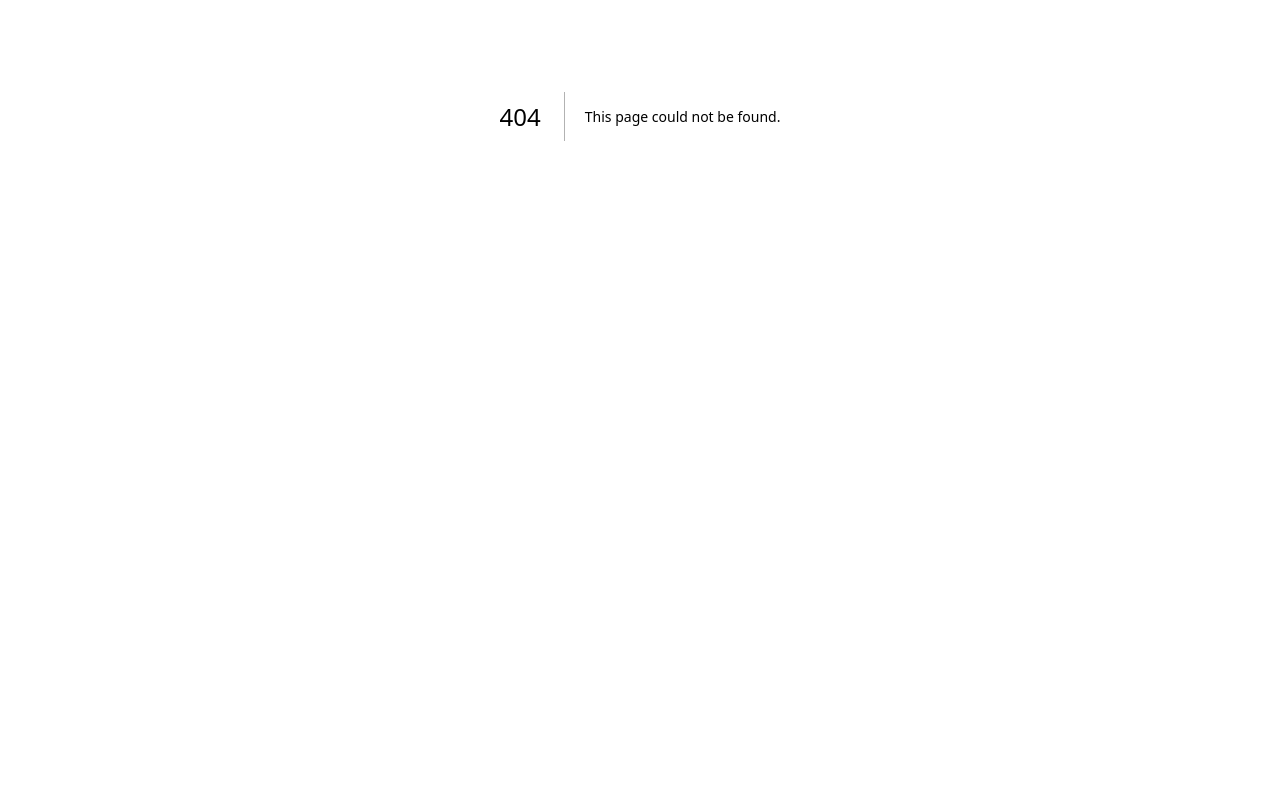
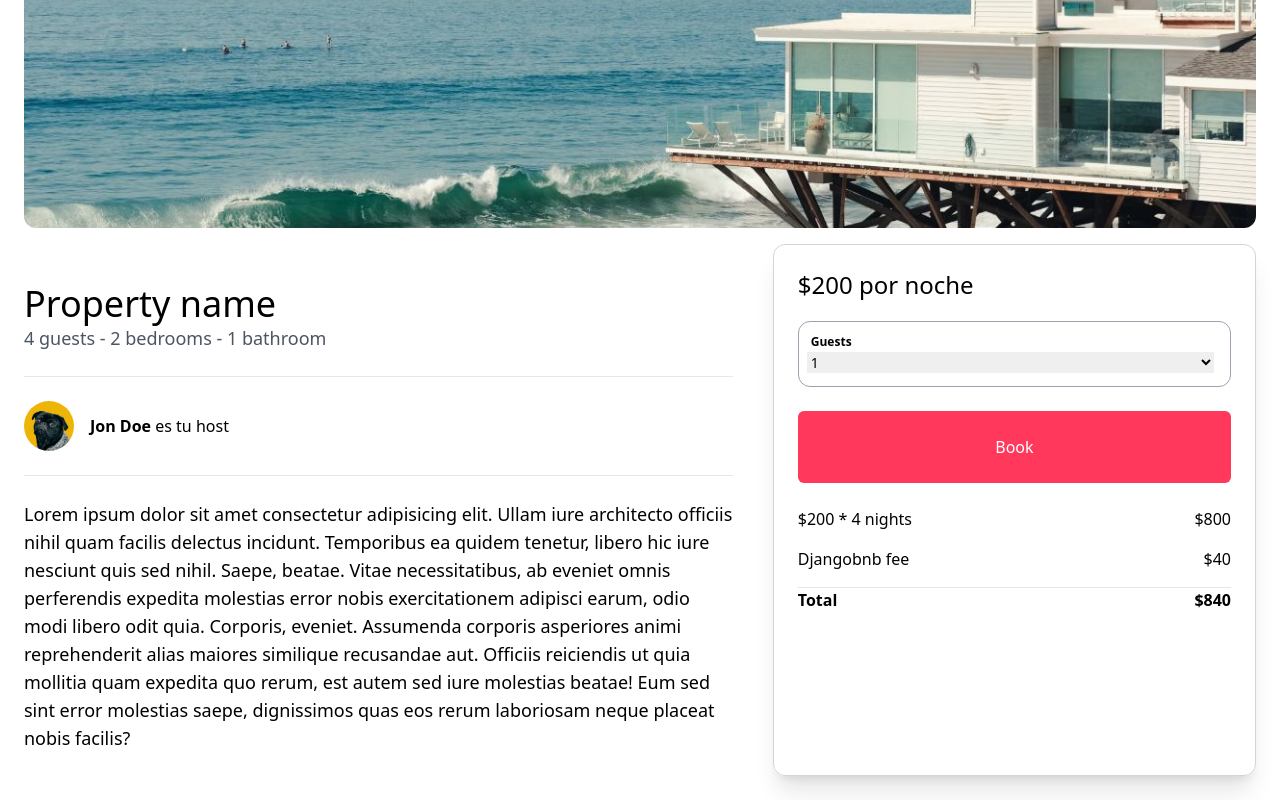
Before and after one commit to ga1ker/airbnb-clone, a Next.js app: page /properties/1 in a window 1280 px wide. Before the commit this address had no page. Shown: the part 412-1212 px from the top of the page. Before the commit the page ends 928 px from the top, so only its background shows below. Built offline with nearby package versions, Linux system fonts and the light colour scheme.

Commit message:
Detail page for properties (static)

```diff
--- /dev/null
+++ b/app/components/properties/ReservationSideBar.tsx
@@ -0,0 +1,37 @@
+const ReservationSideBar = () => {
+    return(
+        <aside className="p-6 col-span-2 rounded-xl border border-gray-300 shadow-xl">
+            <h2 className="mb-5 text-2xl">$200 por noche</h2>
+
+            <div className="mb-6 p-3 border border-gray-400 rounded-xl">
+                <label htmlFor="" className="block font-bold text-xs">Guests</label>
+                <select name="" id="" className="w-full -ml-1 text-sm">
+                    <option value="">1</option>
+                    <option value="">2</option>
+                    <option value="">3</option>
+                    <option value="">4</option>
+                </select>
+            </div>
+
+            <div className="w-full mb-6 py-6 text-center text-white bg-airbnb rounded-md hover:bg-airbnb-dark">
+                Book
+            </div>
+
+            <div className="mb-4 flex justify-between align-center">
+                <p>$200 * 4 nights</p>
+                <p>$800</p>
+            </div>
+            <div className="mb-4 flex justify-between align-center">
+                <p>Djangobnb fee</p>
+                <p>$40</p>
+            </div>
+            <hr />
+            <div className="mb-4 flex justify-between align-center font-bold">
+                <p>Total</p>
+                <p>$840</p>
+            </div>
+        </aside>
+    )
+}
+
+export default ReservationSideBar;
--- /dev/null
+++ b/app/properties/[id]/page.tsx
@@ -0,0 +1,49 @@
+import ReservationSideBar from '@/app/components/properties/ReservationSideBar';
+import Image from 'next/image';
+const PropertyDetailPage = () => {
+    return (
+        <main className="max-w-[1500px] mx-auto px-6 pb-6">
+            <div className="w-full h-[64vh] mb-4 overflow-hidden rounded-xl relative">
+                <Image
+                    fill
+                    alt='Beach house'
+                    src='/beach_1.jpg'
+                    className='object-cover w-full h-full' />
+            </div>
+
+            <div className='mt-4 grid grid-cols-1 md:grid-cols-5 gap-4'>
+                <div className='py-6 pr-6 col-span-3'>
+                    <h1 className='mt-4 text-4xl'>Property name</h1>
+
+                    <span className='mb-6 block text-lg text-gray-600'>
+                        4 guests - 2 bedrooms - 1 bathroom
+                    </span>
+
+                    <hr />
+
+                    <div className='py-6 flex items-center space-x-4'>
+                        <Image
+                            src="/profile_pic_1.jpg"
+                            alt='Profile photo'
+                            width={50}
+                            height={50}
+                            className='rounded-full'/>
+                        <p><strong>Jon Doe</strong> es tu host</p>
+                    </div>
+
+                    <hr />
+
+                    <p className='mt-6 text-lg'>
+                        Lorem ipsum dolor sit amet consectetur adipisicing elit. Ullam iure architecto officiis nihil quam facilis delectus incidunt. Temporibus ea quidem tenetur, libero hic iure nesciunt quis sed nihil. Saepe, beatae.
+                        Vitae necessitatibus, ab eveniet omnis perferendis expedita molestias error nobis exercitationem adipisci earum, odio modi libero odit quia. Corporis, eveniet. Assumenda corporis asperiores animi reprehenderit alias maiores similique recusandae aut.
+                        Officiis reiciendis ut quia mollitia quam expedita quo rerum, est autem sed iure molestias beatae! Eum sed sint error molestias saepe, dignissimos quas eos rerum laboriosam neque placeat nobis facilis?
+                    </p>
+                </div>
+
+                <ReservationSideBar />
+            </div>
+        </main>
+    )
+}
+
+export default PropertyDetailPage;
```
Also changed, not shown: public/profile_pic_1.jpg (added).
